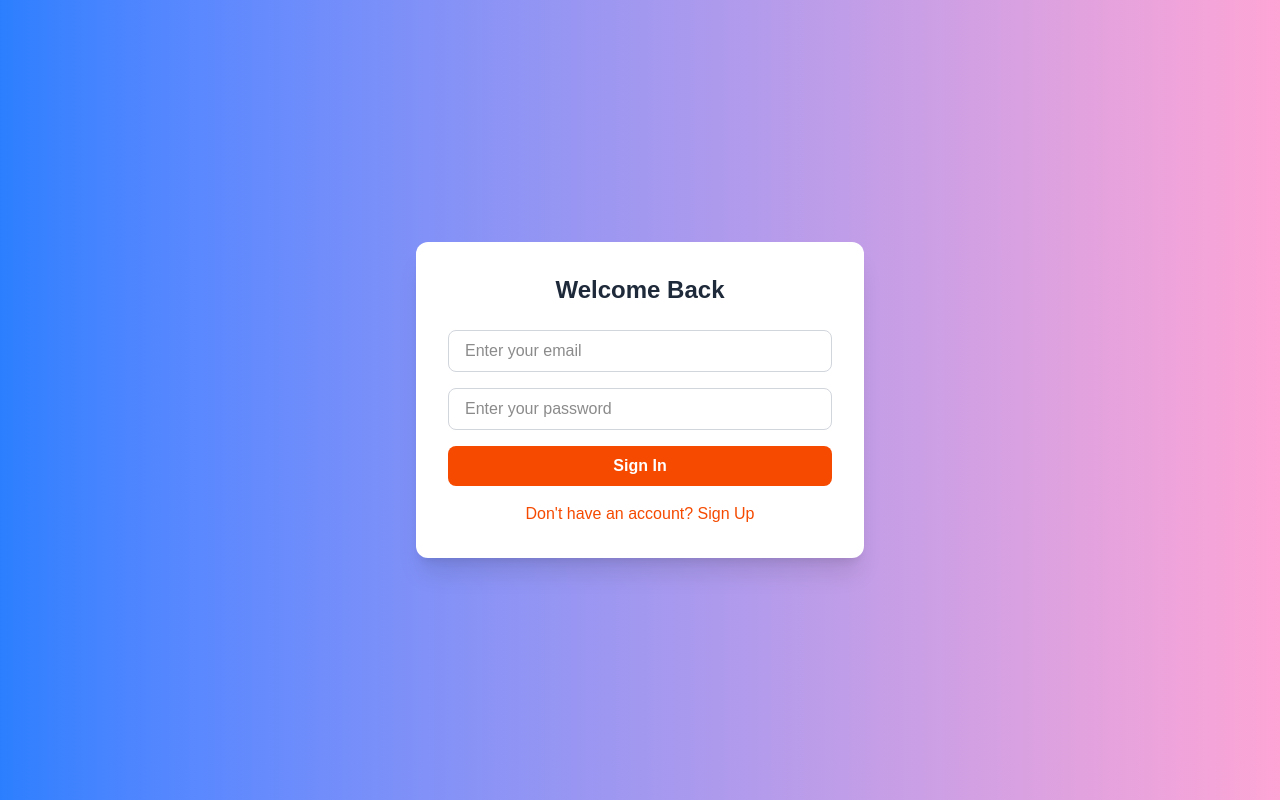
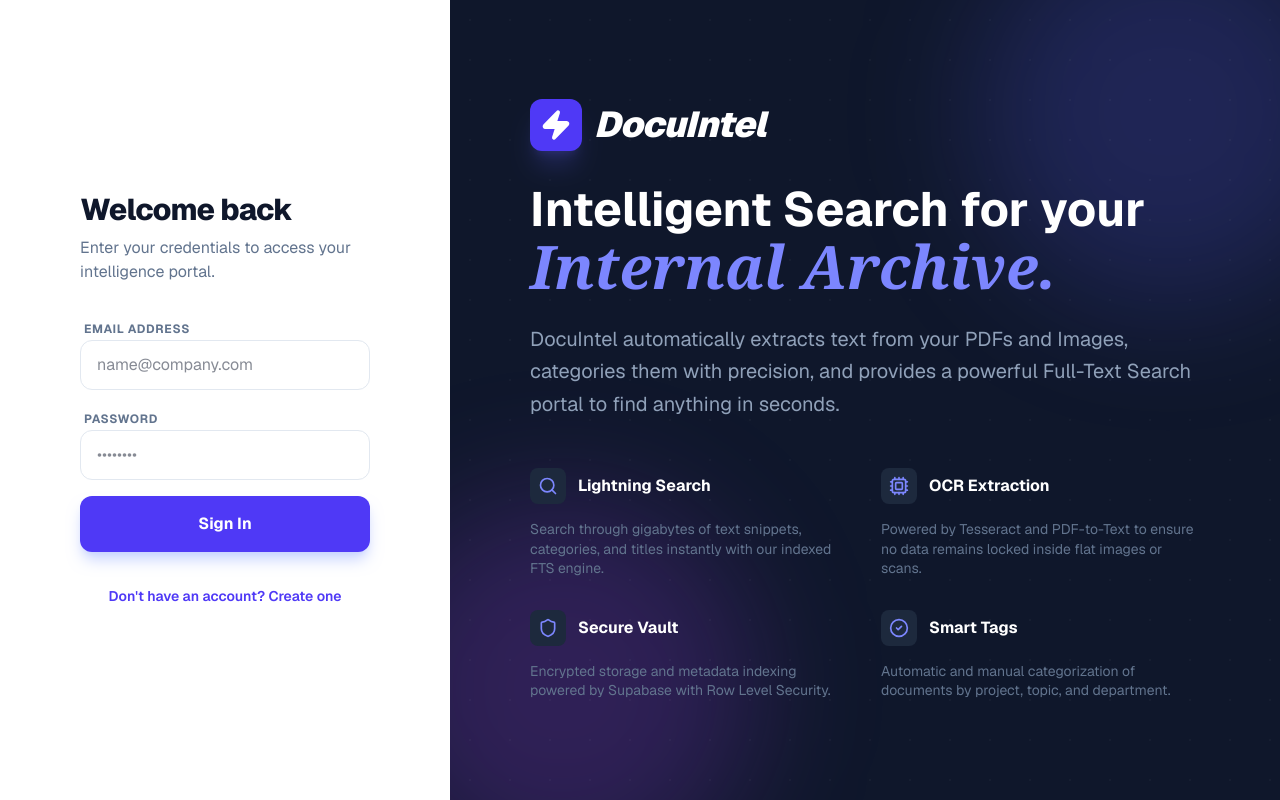
Before and after one commit to dhritich20baruah/internal-doc-search, a Next.js app: page / in a window 1280 px wide. Built offline with nearby package versions, Linux system fonts and the light colour scheme; no server answers.

Commit message:
Landing page change. Routes removed

```diff
--- a/app/components/Auth.tsx
+++ b/app/components/Auth.tsx
@@ -1,18 +1,36 @@
-"use client"
-import { useState, FormEvent, ChangeEvent } from "react"
-import { supabase } from "@/lib/supabase-client"
+"use client";
+import { useState, FormEvent, ChangeEvent } from "react";
+import { supabase } from "@/lib/supabase-client";
+import {
+  Zap,
+  Search,
+  Shield,
+  FileText,
+  Cpu,
+  CheckCircle2,
+  ArrowRight,
+  Loader2,
+} from "lucide-react";
 
 export const Auth = () => {
   const [isSignUp, setIsSignUp] = useState(false);
   const [email, setEmail] = useState("");
   const [password, setPassword] = useState("");
+  const [loading, setLoading] = useState(false);
+  const [errorMessage, setErrorMessage] = useState<string | null>(null);
 
   const handleSubmit = async (e: FormEvent<HTMLFormElement>) => {
     e.preventDefault();
+    setLoading(true);
+    setErrorMessage(null);
     if (isSignUp) {
-      const { error: signUpError } = await supabase.auth.signUp({ email, password });
+      const { error: signUpError } = await supabase.auth.signUp({
+        email,
+        password,
+      });
 
       if (signUpError) {
+        setErrorMessage(signUpError.message)
         console.error("Error signing up: ", signUpError.message);
         return;
       }
@@ -22,6 +40,7 @@
         password,
       });
       if (signInError) {
+        setErrorMessage(signInError.message)
         console.error("Error signing in: ", signInError.message);
         return;
       }
@@ -29,52 +48,162 @@
   };
 
   return (
-    <div className="flex flex-col min-h-screen items-center justify-center bg-linear-to-r from-blue-500 to-pink-300 space-y-8 relative">
-      <div className="w-full max-w-md bg-white rounded-xl shadow-xl p-8">
-        <h2 className="text-2xl font-bold text-center text-gray-800 mb-6">
-          {isSignUp ? "Create an Account" : "Welcome Back"}
+       <div className="flex min-h-screen bg-white font-sans text-slate-900 overflow-hidden">
+      {/* LEFT SIDE: AUTH FORM */}
+      <div className="w-full lg:w-[450px] flex flex-col justify-center p-8 sm:p-12 xl:p-20 relative z-10 bg-white">
+        <div className="mb-10 lg:hidden flex items-center space-x-2">
+          <div className="bg-indigo-600 p-1.5 rounded-lg">
+            <Zap className="w-5 h-5 text-white fill-current" />
+          </div>
+          <span className="text-xl font-bold tracking-tight">DocuIntel</span>
+        </div>
+
+        <div className="max-w-md w-full mx-auto">
+          <h2 className="text-3xl font-extrabold text-slate-900 tracking-tight mb-2">
+            {isSignUp ? "Get started" : "Welcome back"}
           </h2>
+          <p className="text-slate-500 mb-8">
+            {isSignUp
+              ? "Create an account to start indexing your documents."
+              : "Enter your credentials to access your intelligence portal."}
+          </p>
 
-        <form onSubmit={handleSubmit} className="flex flex-col space-y-4">
+          <form onSubmit={handleSubmit} className="space-y-4">
+            <div className="space-y-1">
+              <label className="text-xs font-bold uppercase tracking-wider text-slate-500 ml-1">Email Address</label>
               <input
                 type="email"
-            name="email"
-            id="email"
                 value={email}
-            onChange={(e: ChangeEvent<HTMLInputElement>) => setEmail(e.target.value)}
-            placeholder="Enter your email"
-            className="border border-gray-300 rounded-lg px-4 py-2 focus:ring-2 focus:ring-orange-400 focus:outline-none"
+                onChange={(e) => setEmail(e.target.value)}
+                placeholder="name@company.com"
+                className="w-full px-4 py-3 rounded-xl border border-slate-200 focus:ring-4 focus:ring-indigo-500/10 focus:border-indigo-500 transition-all outline-none"
+                required
               />
+            </div>
 
+            <div className="space-y-1">
+              <label className="text-xs font-bold uppercase tracking-wider text-slate-500 ml-1">Password</label>
               <input
                 type="password"
-            name="password"
-            id="password"
                 value={password}
-            onChange={(e: ChangeEvent<HTMLInputElement>) => setPassword(e.target.value)}
-            placeholder="Enter your password"
-            className="border border-gray-300 rounded-lg px-4 py-2 focus:ring-2 focus:ring-orange-400 focus:outline-none"
+                onChange={(e) => setPassword(e.target.value)}
+                placeholder="••••••••"
+                className="w-full px-4 py-3 rounded-xl border border-slate-200 focus:ring-4 focus:ring-indigo-500/10 focus:border-indigo-500 transition-all outline-none"
+                required
               />
+            </div>
+
+            {errorMessage && (
+              <div className="p-3 rounded-lg bg-red-50 border border-red-100 text-red-600 text-sm flex items-center space-x-2">
+                <AlertCircle className="w-4 h-4 flex-shrink-0" />
+                <span>{errorMessage}</span>
+              </div>
+            )}
 
             <button
               type="submit"
-            className="w-full py-2 bg-orange-600 text-white rounded-lg font-semibold hover:bg-orange-700 transition duration-200"
+              disabled={loading}
+              className="w-full py-4 bg-indigo-600 text-white rounded-xl font-bold shadow-lg shadow-indigo-200 hover:bg-indigo-700 active:scale-[0.98] transition-all disabled:bg-slate-300 disabled:shadow-none flex items-center justify-center"
             >
-            {isSignUp ? "Sign Up" : "Sign In"}
+              {loading ? <Loader2 className="w-5 h-5 animate-spin" /> : isSignUp ? "Create Account" : "Sign In"}
             </button>
           </form>
 
-        <div className="text-center mt-4">
+          <div className="mt-8 text-center">
             <button
-            onClick={() => setIsSignUp(!isSignUp)}
-            className="text-orange-600 hover:underline font-medium"
+              onClick={() => {
+                setIsSignUp(!isSignUp);
+                setErrorMessage(null);
+              }}
+              className="text-sm font-semibold text-indigo-600 hover:text-indigo-800 transition-colors"
             >
               {isSignUp
                 ? "Already have an account? Sign In"
-              : "Don't have an account? Sign Up"}
+                : "Don't have an account? Create one"}
             </button>
           </div>
         </div>
       </div>
+
+      {/* RIGHT SIDE: MARKETING/PURPOSE SECTION */}
+      <div className="hidden lg:flex flex-1 relative bg-slate-900 items-center justify-center p-20 overflow-hidden">
+        {/* Background Decoration */}
+        <div className="absolute top-0 right-0 -mr-20 -mt-20 w-96 h-96 bg-indigo-500/20 rounded-full blur-3xl"></div>
+        <div className="absolute bottom-0 left-0 -ml-20 -mb-20 w-96 h-96 bg-purple-500/20 rounded-full blur-3xl"></div>
+        <div className="absolute inset-0 opacity-[0.03] pointer-events-none" style={{ backgroundImage: 'radial-gradient(#fff 1px, transparent 1px)', backgroundSize: '40px 40px' }}></div>
+
+        <div className="max-w-2xl relative z-10">
+          <div className="flex items-center space-x-3 mb-8">
+            <div className="bg-indigo-600 p-2.5 rounded-xl shadow-xl shadow-indigo-500/20">
+              <Zap className="w-8 h-8 text-white fill-current" />
+            </div>
+            <h1 className="text-4xl font-black tracking-tight text-white italic">DocuIntel</h1>
+          </div>
+
+          <h2 className="text-5xl font-bold text-white leading-[1.1] mb-6">
+            Intelligent Search for your <span className="text-indigo-400 font-serif italic text-6xl">Internal Archive.</span>
+          </h2>
+
+          <p className="text-xl text-slate-400 leading-relaxed mb-12">
+            DocuIntel automatically extracts text from your PDFs and Images, categories them with precision, and provides a powerful Full-Text Search portal to find anything in seconds.
+          </p>
+
+          <div className="grid grid-cols-2 gap-8 text-white">
+            <div className="space-y-4">
+              <div className="flex items-center space-x-3">
+                <div className="bg-slate-800 p-2 rounded-lg text-indigo-400">
+                  <Search className="w-5 h-5" />
+                </div>
+                <h4 className="font-bold">Lightning Search</h4>
+              </div>
+              <p className="text-slate-500 text-sm leading-snug">
+                Search through gigabytes of text snippets, categories, and titles instantly with our indexed FTS engine.
+              </p>
+            </div>
+
+            <div className="space-y-4">
+              <div className="flex items-center space-x-3">
+                <div className="bg-slate-800 p-2 rounded-lg text-indigo-400">
+                  <Cpu className="w-5 h-5" />
+                </div>
+                <h4 className="font-bold">OCR Extraction</h4>
+              </div>
+              <p className="text-slate-500 text-sm leading-snug">
+                Powered by Tesseract and PDF-to-Text to ensure no data remains locked inside flat images or scans.
+              </p>
+            </div>
+
+            <div className="space-y-4">
+              <div className="flex items-center space-x-3">
+                <div className="bg-slate-800 p-2 rounded-lg text-indigo-400">
+                  <Shield className="w-5 h-5" />
+                </div>
+                <h4 className="font-bold">Secure Vault</h4>
+              </div>
+              <p className="text-slate-500 text-sm leading-snug">
+                Encrypted storage and metadata indexing powered by Supabase with Row Level Security.
+              </p>
+            </div>
+
+            <div className="space-y-4">
+              <div className="flex items-center space-x-3">
+                <div className="bg-slate-800 p-2 rounded-lg text-indigo-400">
+                  <CheckCircle2 className="w-5 h-5" />
+                </div>
+                <h4 className="font-bold">Smart Tags</h4>
+              </div>
+              <p className="text-slate-500 text-sm leading-snug">
+                Automatic and manual categorization of documents by project, topic, and department.
+              </p>
+            </div>
+          </div>
+
+        </div>
+      </div>
+    </div>
   );
-}
+};
+
+const AlertCircle = ({ className }: { className?: string }) => (
+  <svg className={className} xmlns="http://www.w3.org/2000/svg" width="24" height="24" viewBox="0 0 24 24" fill="none" stroke="currentColor" strokeWidth="2" strokeLinecap="round" strokeLinejoin="round"><circle cx="12" cy="12" r="10"/><line x1="12" y1="8" x2="12" y2="12"/><line x1="12" y1="16" x2="12.01" y2="16"/></svg>
+);
--- a/app/components/UploadForm.tsx
+++ b/app/components/UploadForm.tsx
@@ -1,7 +1,6 @@
 "use client";
 import React, { useState } from "react";
-import axios from "axios";
-import { Loader2, Zap } from "lucide-react";
+import { Loader2, FileUp, CheckCircle2, AlertCircle } from "lucide-react";
 import pdfToText from "react-pdftotext";
 import Tesseract from "tesseract.js";
 import { supabase } from "@/lib/supabase-client";
@@ -26,7 +25,7 @@
       "eng", // Language: English
       {
         logger: (m) => console.log(m.status, m.progress), // Show OCR progress
-      }
+      },
     );
     return text.trim();
   } catch (e) {
@@ -45,6 +44,9 @@
   const [title, setTitle] = useState("");
   const [category, setCategory] = useState("");
   const [message, setMessage] = useState("");
+  const [messageType, setMessageType] = useState<"success" | "error" | "info">(
+    "info",
+  );
   const [loading, setLoading] = useState(false);
 
   const handleFileChange = (e: React.ChangeEvent<HTMLInputElement>) => {
@@ -59,97 +61,104 @@
 
   const handleSubmit = async (e: React.FormEvent) => {
     e.preventDefault();
+    setMessage("");
+    setMessageType("info");
+
     if (!file || !title.trim() || !category.trim()) {
+      setMessageType("error");
       setMessage(
-        "Please select a file, provide a title and category for indexing."
+        "Please select a file, provide a title and category for indexing.",
       );
-      return;
-    }
-    if (!isPdfFile(file) && !isImageFile(file)) {
-      setMessage("Error: Only PDF, PNG, JPG, or JPEG files are supported.");
       return;
     }
 
     setLoading(true);
-    setMessage("Converting file, uploading, and indexing...");
 
-    let extractedContent = "";
+    try {
+      const {
+        data: { session },
+      } = await supabase.auth.getSession();
+      const userId = session?.user.id;
 
-    if (isImageFile(file)) {
-      setMessage("Extracting content from image using Tesseract OCR...");
-      extractedContent = await runTesseractOcr(file); // 🛑 AWAIT the result
-    } else if (isPdfFile(file)) {
-      setMessage("Extracting content from PDF using react-pdftotext...");
-      extractedContent = await extractTextFromPdf(file); // 🛑 AWAIT the result
+      if (!userId) {
+        throw new Error("You must be logged in to upload files.");
       }
 
-    if (extractedContent.includes("ERROR") || extractedContent === "") {
-      setMessage(
-        `Extraction failed: Extracted content was empty or contained an error.`
-      );
-      setLoading(false);
-      return;
+      setMessage("Extracting text content.....");
+      let extractedTextContent = "";
+      if (isImageFile(file)) {
+        extractedTextContent = await extractTextFromPdf(file);
+      } else if (isPdfFile(file)) {
+        extractedTextContent = await extractTextFromPdf(file);
       }
 
-    setMessage('Extraction complete. Preparing for upload and categorization...');
-
-    const {data: {session}} =  await supabase.auth.getSession()
-
-    const userId = session?.user.id
-    console.log("userid: ", userId)
-
-    // 1. Convert File to Base64 String
-    const reader = new FileReader();
-    reader.readAsDataURL(file);
-
-    reader.onload = async () => {
-      const base64Data = reader.result?.toString().split(",")[1]; // Get only the base64 part
-
-      if (!base64Data) {
-        setMessage("Error reading file data.");
-        setLoading(false);
-        return;
+      if (!extractedTextContent || extractedTextContent.includes("_ERROR")) {
+        throw new Error("Failed to extracted content from the file.");
       }
 
-      try {
-        // 2. Send JSON payload to the simplified Route Handler
-        const payload = {
-          fileName: file.name,
-          base64Content: base64Data,
-          content: extractedContent, // The text for FTS indexing
-          title: title,
+      setMessage("Uploading file to storage...");
+      const fileExt = file.name.split(".").pop();
+      const storagePath = `${userId}/${Date.now()}.${fileExt}`;
+
+      const { error: uploadError } = await supabase.storage
+        .from("documents")
+        .upload(storagePath, file, {
+          cacheControl: "3600",
+          upsert: false,
+        });
+
+      if (uploadError) throw uploadError;
+
+      const {
+        data: { publicUrl },
+      } = supabase.storage.from("documents").getPublicUrl(storagePath);
+
+      setMessage("Indexing metadata....");
+      const { data: insertData, error: insertError } = await supabase
+        .from("documents")
+        .insert([
+          {
+            file_name: title,
+            file_url: publicUrl,
+            content: extractedTextContent,
             category: category,
-          topic: "topic",
-          user_id: userId
-        };
+            topic: "general",
+            user_id: userId,
+          },
+        ])
+        .select()
+        .single();
 
-        const response = await axios.post("/api/upload-index", payload);
-
+      setMessageType("success");
       setMessage(
-          `Success! Indexed file: ${response.data.document.file_name}`
+        `Success! Document "${insertData.file_name}" uploaded and indexed.`,
       );
       setFile(null);
-        //setContentToIndex("");
       setTitle("");
-      } catch (error) {
-        setMessage("Indexing failed. Check console for details.");
-        console.error("Upload Failed:", error);
+      setCategory("");
+
+      // Reset file input manually
+      const fileInput = document.querySelector(
+        'input[type="file"]',
+      ) as HTMLInputElement;
+      if (fileInput) fileInput.value = "";
+    } catch (error: any) {
+      console.error("Process Failed:", error);
+      setMessageType("error");
+      setMessage(error.message || "An error occurred during upload.");
     } finally {
       setLoading(false);
     }
   };
 
-    reader.onerror = () => {
-      setMessage("Error reading file.");
-      setLoading(false);
-    };
-  };
-
   return (
     <div className="p-6 rounded-xl shadow-2xl bg-white max-w-xl mx-auto font-sans">
-      <h3 className="text-2xl font-extrabold mb-4 text-gray-800">
-        Document Uploading and Indexing
-      </h3>
+      <div className="flex items-center space-x-2 mb-6">
+        <div className="p-2 bg-blue-50 rounded-lg">
+          <FileUp className="w-6 h-6 text-blue-600" />
+        </div>
+        <h3 className="text-2xl font-bold text-gray-800">Document Portal</h3>
+      </div>
 
       <form onSubmit={handleSubmit} className="space-y-4">
         {/* Title */}
@@ -169,9 +178,7 @@
 
         {/* Topic */}
         <div className="space-y-1">
-          <label className="text-sm font-medium text-gray-700">
-            Category
-          </label>
+          <label className="text-sm font-medium text-gray-700">Category</label>
           <input
             type="text"
             placeholder="e.g., Finance"
@@ -199,6 +206,14 @@
                 file:bg-blue-50 file:text-blue-700
                 hover:file:bg-blue-100"
           />
+          <div className="flex flex-col items-center justify-center space-y-2 py-2">
+            <span className="text-sm font-medium text-blue-600">
+              {file ? file.name : "Click to select or drag and drop"}
+            </span>
+            <span className="text-xs text-gray-400">
+              PDF, PNG, JPG (Max 10MB)
+            </span>
+          </div>
         </div>
 
         <button
@@ -217,13 +232,24 @@
         </button>
       </form>
       {message && (
-        <p
-          className={`mt-4 text-sm text-center font-medium ${
-            message.startsWith("Success") ? "text-green-600" : "text-red-600"
+        <div
+          className={`mt-6 p-4 rounded-xl flex items-center space-x-3 text-sm animate-in fade-in slide-in-from-top-2 ${
+            messageType === "success"
+              ? "bg-green-50 text-green-700 border border-green-100"
+              : messageType === "error"
+                ? "bg-red-50 text-red-700 border border-red-100"
+                : "bg-blue-50 text-blue-700 border border-blue-100"
           }`}
         >
-          {message}
-        </p>
+          {messageType === "success" ? (
+            <CheckCircle2 className="w-5 h-5 shrink-0" />
+          ) : messageType === "error" ? (
+            <AlertCircle className="w-5 h-5 shrink-0" />
+          ) : (
+            <Loader2 className="w-5 h-5 animate-spin shrink-0" />
+          )}
+          <span className="font-medium">{message}</span>
+        </div>
       )}
     </div>
   );
```
Also changed, not shown: app/components/DocumentSearch.tsx (+129 -67 lines). Lines whose indentation alone changed are shown as unchanged.
